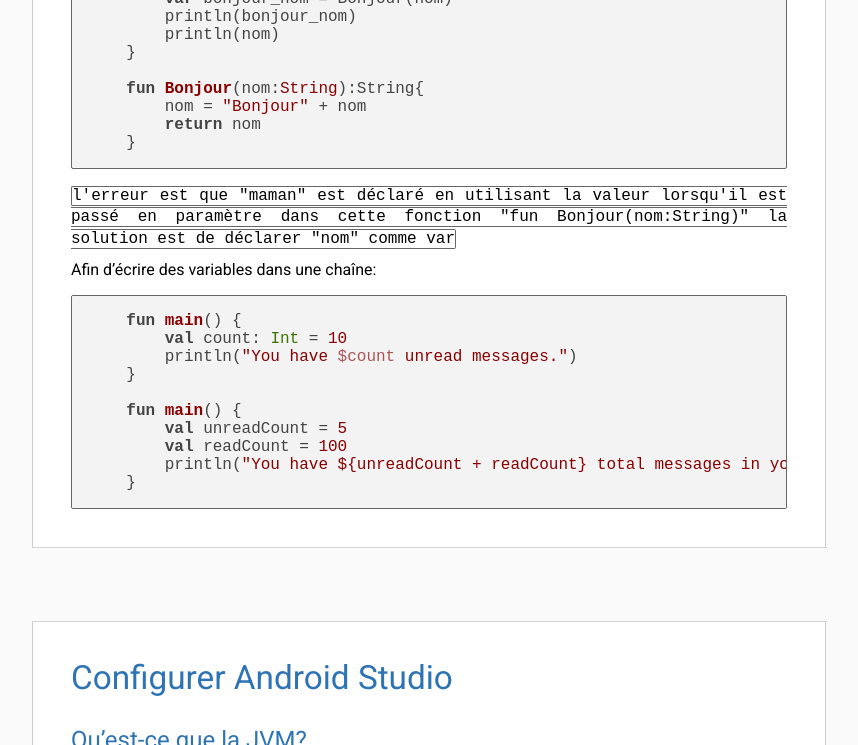
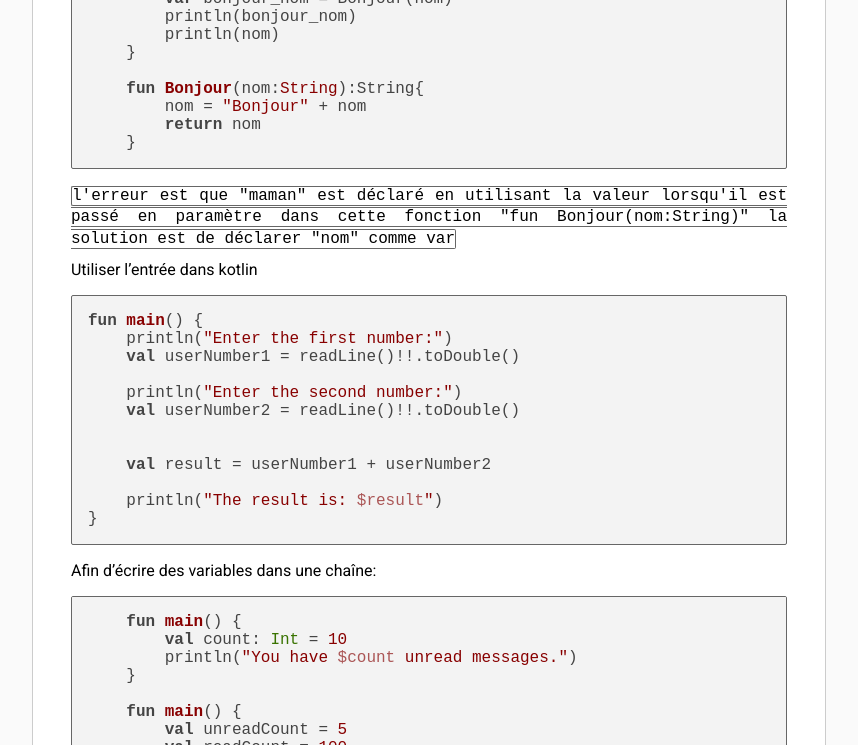
Before and after one commit to solicoders/Grain-Reda-autoformation-android, a Jekyll site: the page built from docs/1.1-Présentation-de-la-programmation-en-Kotlin/1.1-Présentation-de-la-programmation-en-Kotlin.md, in a window 1280 px wide and 900 px high, scrolled down 2530 px, cut to the strip 0-745 px from the top of the window. Shown: the whole strip, without its empty margins (211-1069 px from the left). Built offline with Jekyll 4.4.1, drawn with Linux system fonts in a browser that asks for light colours.

Commit message:
update presentation

````diff
--- a/docs/1.1-Présentation-de-la-programmation-en-Kotlin/1.1-Présentation-de-la-programmation-en-Kotlin.md
+++ b/docs/1.1-Présentation-de-la-programmation-en-Kotlin/1.1-Présentation-de-la-programmation-en-Kotlin.md
@@ -57,6 +57,23 @@ Ce code Kotlin contient une erreur qui devrait être corrigée.
 la solution est de déclarer "nom" comme var
 ``
 
+Utiliser l'entrée dans kotlin
+
+```kotlin
+fun main() {
+    println("Enter the first number:")
+    val userNumber1 = readLine()!!.toDouble()
+
+    println("Enter the second number:")
+    val userNumber2 = readLine()!!.toDouble()
+
+
+    val result = userNumber1 + userNumber2
+
+    println("The result is: $result")
+}
+```
+
 
 Afin d'écrire des variables dans une chaîne:
 
````
